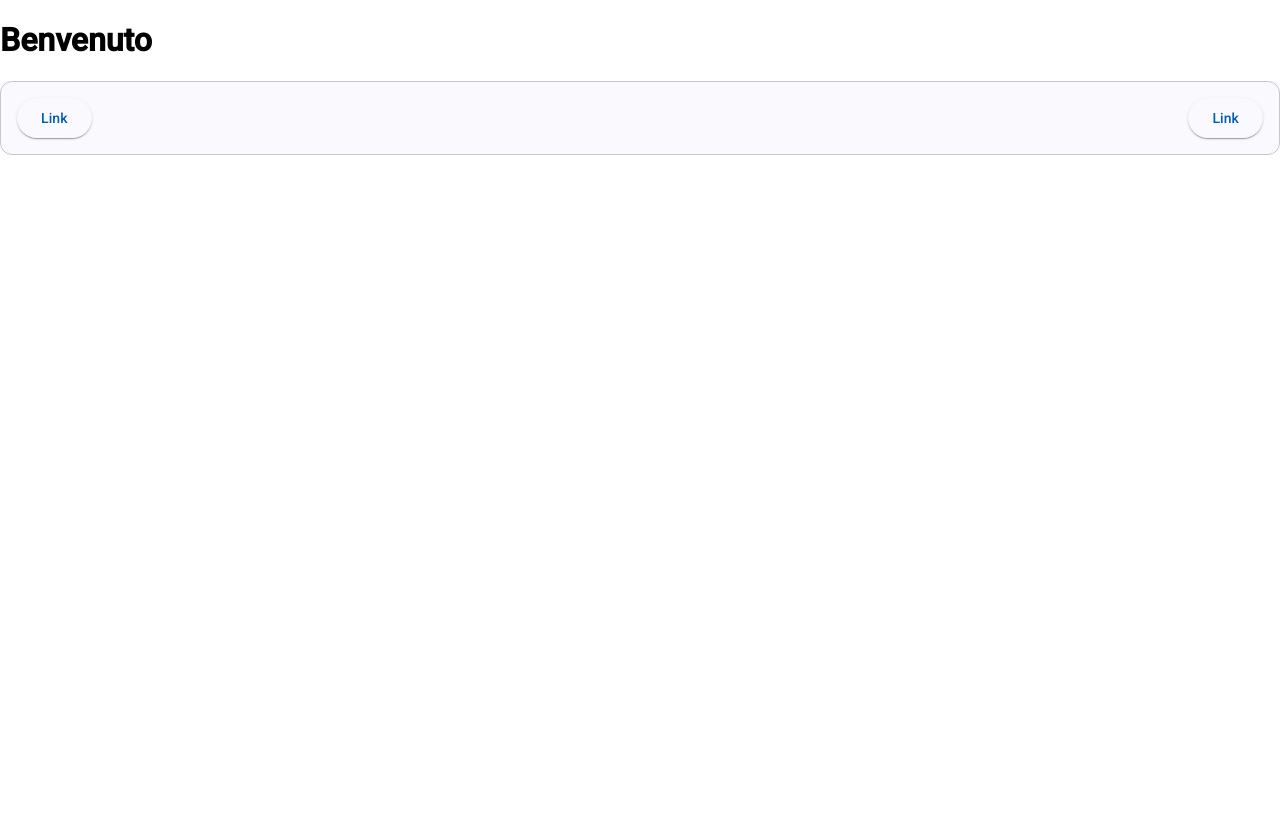
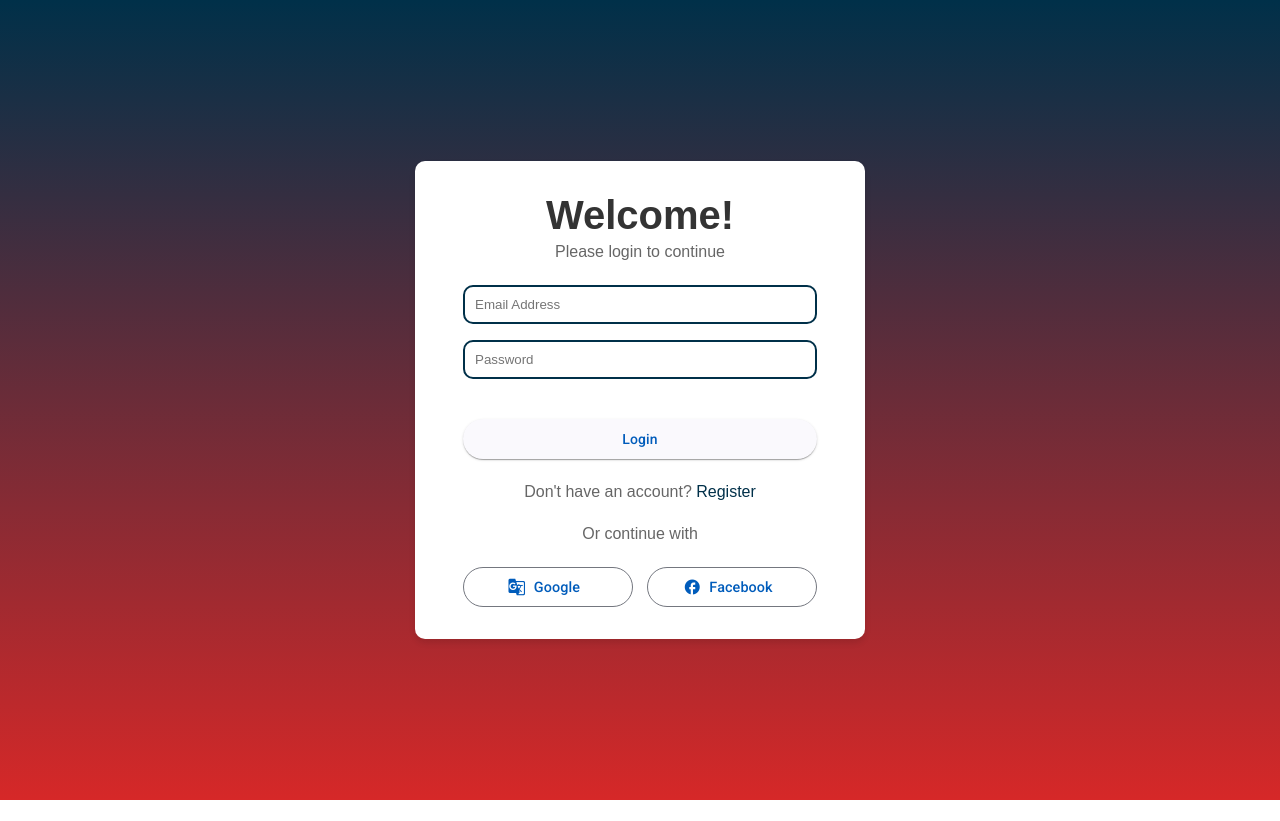
Before and after one commit to MirkoCherchi/Wecanrace, an Angular app in the folder wecanrace/: page / in a window 1280 px wide. After the commit the page ends 800 px from the top, so only its background shows below. Built offline with nearby package versions, Linux system fonts and the light colour scheme.

Commit message:
feat: style

```diff
--- a/wecanrace/src/app/components/login/login.component.html
+++ b/wecanrace/src/app/components/login/login.component.html
@@ -1 +1,2 @@
-<p>login works!</p>
+<iframe src='https://my.spline.design/untitled-2b22776aa79f29c171c85f3e4b1b13fd/' frameborder='0' width='500px'
+    height='500px'></iframe>
--- a/wecanrace/src/app/pages/home-page/home-page.component.html
+++ b/wecanrace/src/app/pages/home-page/home-page.component.html
@@ -1,19 +1,34 @@
-<div>
-    <h1>Benvenuto</h1>
-    <mat-card appearance="outlined">
-        <mat-card-content>
-            <section>
-                <div class="button-flex">
-                    <div class="example-button-row">
-                        <a mat-raised-button href="https://www.google.com/" target="_blank">Link</a>
-                    </div>
-                    <div class="example-button-row">
-                        <a mat-raised-button href="https://www.google.com/" target="_blank">Link</a>
-                    </div>
-                </div>
+<div class="container">
+    <div class="form-card">
+        <h1>Welcome!</h1>
+        <p>Please login to continue</p>
 
-            </section>
-        </mat-card-content>
-    </mat-card>
+        <form class="form">
+            <div class="input-group">
+                <input matInput type="email" name="email" id="email-form" required placeholder="Email Address" />
+                <input matInput type="password" name="password" id="password-form" required placeholder="Password" />
 
+            </div>
+
+
+
+            <button mat-raised-button class="sign-in-button" routerLink="/login">Login</button>
+
+            <p class="sign-up-text">
+                Don't have an account? <a routerLink="/register">Register</a>
+            </p>
+
+            <p class="or-text">Or continue with</p>
+
+            <div class="social-buttons">
+                <button mat-stroked-button class="google-button">
+                    <mat-icon>g_translate</mat-icon> Google
+                </button>
+                <button mat-stroked-button class="facebook-button">
+                    <mat-icon>facebook</mat-icon> Facebook
+                </button>
+            </div>
+
+        </form>
+    </div>
 </div>
--- a/wecanrace/src/app/pages/home-page/home-page.component.scss
+++ b/wecanrace/src/app/pages/home-page/home-page.component.scss
@@ -1,5 +1,69 @@
-.button-flex {
+.form-card {
+    background: #fff;
+    border-radius: 10px;
+    padding: 2rem 3rem;
+    width: 450px;
+    box-shadow: 0 4px 6px rgba(0, 0, 0, 0.1);
+    text-align: center;
+}
+
+h1 {
+    font-size: 2.5rem;
+    color: #333;
+}
+
+p {
+    color: #666;
+    margin: .3125rem;
+}
+
+.input-group {
+    width: 100%;
+    margin: 1rem 0 2rem 0;
+
+
+    input {
+        width: 100%;
+        padding: 10px;
+        border-radius: 10px;
+        border: 2px solid #003049;
+        margin: 0.5rem 0;
+    }
+
+    input:hover {
+        border: 2px solid #D62828;
+    }
+}
+
+.sign-in-button {
+    width: 100%;
+
+}
+
+.sign-up-text {
+    margin-top: 1.5rem;
+    color: #666;
+}
+
+.sign-up-text a {
+    color: #003049;
+    text-decoration: none;
+}
+
+.or-text {
+    margin: 1.5rem 0;
+    color: #666;
+}
+
+.social-buttons {
     display: flex;
     justify-content: space-between;
-    align-items: center;
 }
+
+
+.google-button,
+.facebook-button {
+    padding: 0.5rem 1rem;
+    font-size: 0.9rem;
+    width: 48%;
+}
--- a/wecanrace/src/app/pages/home-page/home-page.component.ts
+++ b/wecanrace/src/app/pages/home-page/home-page.component.ts
@@ -2,12 +2,15 @@ import { Component } from '@angular/core';
 import {MatCardModule} from '@angular/material/card';
 import {MatDividerModule} from '@angular/material/divider';
 import { MatButtonModule } from '@angular/material/button';
+import { RouterLink } from '@angular/router';
+import { MatIconModule } from '@angular/material/icon';
+
 
 
 
 @Component({
   selector: 'app-home-page',
-  imports: [ MatCardModule, MatDividerModule, MatButtonModule],
+  imports: [ MatCardModule, MatDividerModule, MatButtonModule, RouterLink, MatIconModule],
   templateUrl: './home-page.component.html',
   styleUrl: './home-page.component.scss'
 })
--- a/wecanrace/src/styles.scss
+++ b/wecanrace/src/styles.scss
@@ -1,4 +1,22 @@
 /* You can add global styles to this file, and also import other style files */
 
-html, body { height: 100%; }
-body { margin: 0; font-family: Roboto, "Helvetica Neue", sans-serif; }
+html,
+body {
+    height: 100%;
+}
+
+* {
+    margin: 0;
+    padding: 0;
+    box-sizing: border-box;
+}
+
+body {
+    font-family: Arial, sans-serif;
+    background: linear-gradient(to bottom, #003049, #D62828);
+    display: flex;
+    justify-content: center;
+    align-items: center;
+    height: 100vh;
+    margin: 0;
+}
```
